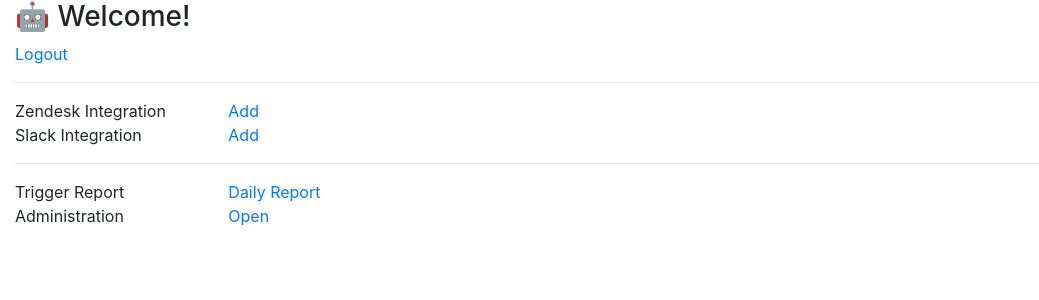
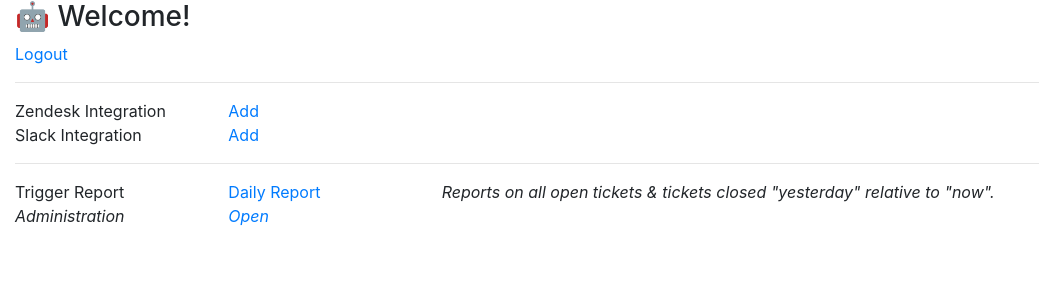
Before and after one commit to uktrade/django-zenslackchat, a Django app: page / in a window 1280 px wide. Shown: the top 300 px of the page, without its empty margins (0-1039 px from the left). Run offline with Django 3.2, Linux system fonts and the light colour scheme; the visitor is signed in with stand-in values (Sample User, id 1); parts of the project's set-up code (start-up, migrations or seed data) failed here and were passed over; some libraries are stand-ins or nearby versions.

Commit message:
Add in a note on what tickets would be displayed triggering the report. only yesterdays closed will show up relative to the run time of the report

```diff
--- a/zenslackchat/templates/zenslackchat/index.html
+++ b/zenslackchat/templates/zenslackchat/index.html
@@ -48,8 +48,11 @@
   <div class="col-sm-2">
     Trigger Report
   </div>
-  <div class="col-sm-10">
+  <div class="col-sm-2">
     <a id="trigger_daily_report" href="{% url 'daily_report' %}" target="_blank">Daily Report</a>
+  </div>
+  <div class="col-sm-6">
+    <em>Reports on all open tickets & tickets closed "yesterday" relative to "now".</span>
   </div>
 </div>
 <div class="row">
```
